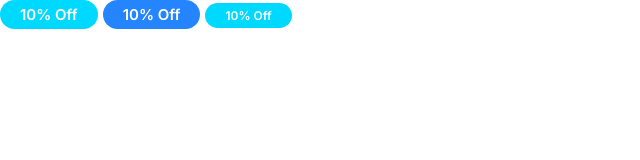
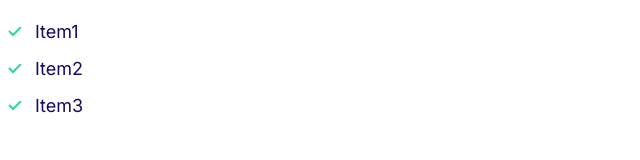
Before and after one commit to Lewoczegg/Moshify, a plain HTML site: page index.html in a window 1280 px wide. Shown: the whole page, without its empty margins (0-640 px from the left). Drawn offline with Linux system fonts and the light colour scheme.

Commit message:
Build the lists component

```diff
--- a/css/styles.css
+++ b/css/styles.css
@@ -115,3 +115,32 @@
         font-size: 1.2rem;
     }
 }
+
+/* Lists */
+.list {
+    color: var(--color-headings);
+    list-style: none;
+    padding-left: 0;
+}
+
+.list--inline .list__item {
+    display: inline-block;
+    font-weight: bold;
+    margin-right: 2rem;
+}
+
+.list--tick {
+    list-style-image: url(/images/tick.svg);
+    padding-left: 3rem;
+}
+
+.list--tick .list__item {
+    padding-left: 0.5rem;
+    margin-bottom: 1rem;
+}
+
+@media screen and (min-width: 1024px) {
+    .list--tick .list__items {
+        padding-left: 0;
+    }
+}
--- a/index.html
+++ b/index.html
@@ -15,8 +15,10 @@
     <link rel="stylesheet" href="/css/styles.css" />
   </head>
   <body>
-    <span class="badge badge--secondary">10% Off</span>
-    <span class="badge badge--primary">10% Off</span>
-    <span class="badge badge--secondary badge--small">10% Off</span>
+    <ul class="list list--tick">
+      <li class="list__item">Item1</li>
+      <li class="list__item">Item2</li>
+      <li class="list__item">Item3</li>
+    </ul>
   </body>
 </html>
```
Also changed, not shown: components/lists.html (added, +10 -0 lines), images/tick.svg (added).
